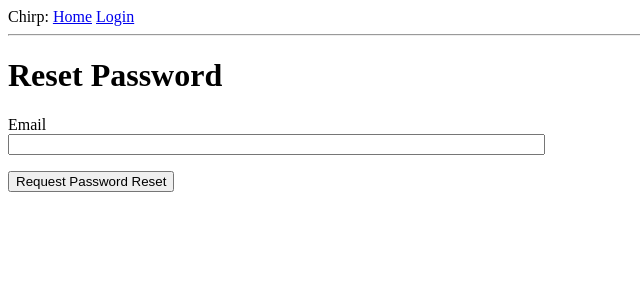
After one commit to KZsZs/python-chirp, a Flask app: page /reset_password_request in a window 1280 px wide. The commit adds this page. Shown: the top 300 px of the page, without its empty margins (0-640 px from the left). Run offline with Flask 2, Linux system fonts and the light colour scheme.

Commit message:
Closes #6 Allow users to recover passwords with email
Extended project with capability to securely handle password reset requests through email with jwt token authentication.

```diff
--- a/app/__init__.py
+++ b/app/__init__.py
@@ -3,6 +3,7 @@ from config import Config
 from flask_sqlalchemy import SQLAlchemy
 from flask_migrate import Migrate
 from flask_login import LoginManager
+from flask_mail import Mail
 import logging
 from logging.handlers import SMTPHandler, RotatingFileHandler
 import os
@@ -14,6 +15,7 @@ login.login_view = 'login'
 app.config.from_object(Config)
 db = SQLAlchemy(app)
 migrate = Migrate(app, db)
+mail = Mail(app)
 
 from app import routes, models, errors
 
--- a/app/forms.py
+++ b/app/forms.py
@@ -56,3 +56,15 @@ class PostForm(FlaskForm):
     post = TextAreaField('Say something', validators=[
         DataRequired(), Length(min=1, max=140)])
     submit = SubmitField('Submit')
+
+
+class ResetPasswordRequestForm(FlaskForm):
+    email = StringField('Email', validators=[DataRequired(), Email()])
+    submit = SubmitField('Request Password Reset')
+
+
+class ResetPasswordForm(FlaskForm):
+    password = PasswordField('Password', validators=[DataRequired()])
+    password2 = PasswordField(
+        'Repeat Password', validators=[DataRequired(), EqualTo('password')])
+    submit = SubmitField('Request Password Reset')
--- a/app/routes.py
+++ b/app/routes.py
@@ -1,12 +1,14 @@
 from flask import render_template
 from app import app
-from app.forms import LoginForm, RegistrationForm, EditProfileForm, PostForm, EmptyForm
+from app.forms import LoginForm, RegistrationForm, EditProfileForm, PostForm, EmptyForm, ResetPasswordRequestForm
+from app.forms import ResetPasswordForm
 from flask import render_template, flash, redirect, url_for, request
 from flask_login import current_user, login_user, logout_user, login_required
 from app.models import User, Post
 from werkzeug.urls import url_parse
 from app import db
 from datetime import datetime
+from app.email import send_password_reset_email
 
 
 @app.before_request
@@ -149,3 +151,34 @@ def unfollow(username):
 def explore():
     posts = Post.query.order_by(Post.timestamp.desc()).all()
     return render_template('index.html', title='Explore', posts=posts)
+
+
+@app.route('/reset_password_request', methods=['GET', 'POST'])
+def reset_password_request():
+    if current_user.is_authenticated:
+        return redirect(url_for('index'))
+    form = ResetPasswordRequestForm()
+    if form.validate_on_submit():
+        user = User.query.filter_by(email=form.email.data).first()
+        if user:
+            send_password_reset_email(user)
+        flash('Check your email for the instructions to reset your password')
+        return redirect(url_for('login'))
+    return render_template('reset_password_request.html',
+                           title='Reset Password', form=form)
+
+
+@app.route('/reset_password/<token>', methods=['GET', 'POST'])
+def reset_password(token):
+    if current_user.is_authenticated:
+        return redirect(url_for('index'))
+    user = User.verify_reset_password_token(token)
+    if not user:
+        return redirect(url_for('index'))
+    form = ResetPasswordForm()
+    if form.validate_on_submit():
+        user.set_password(form.password.data)
+        db.session.commit()
+        flash('Your password has been reset.')
+        return redirect(url_for('login'))
+    return render_template('reset_password.html', form=form)
--- a/app/templates/login.html
+++ b/app/templates/login.html
@@ -21,5 +21,9 @@
         <p>{{ form.remember_me() }} {{ form.remember_me.label }}</p>
         <p>{{ form.submit() }}</p>
         <p>New User? <a href="{{ url_for('register') }}">Click to Register!</a></p>
+        <p>
+            Forgot Your Password?
+            <a href="{{ url_for('reset_password_request') }}">Click to Reset It</a>
+        </p>
     </form>
 {% endblock %}
--- /dev/null
+++ b/app/templates/reset_password_request.html
@@ -0,0 +1,16 @@
+{% extends "base.html" %}
+
+{% block content %}
+    <h1>Reset Password</h1>
+    <form action="" method="post">
+        {{ form.hidden_tag() }}
+        <p>
+            {{ form.email.label }}<br>
+            {{ form.email(size=64) }}<br>
+            {% for error in form.email.errors %}
+            <span style="color: red;">[{{ error }}]</span>
+            {% endfor %}
+        </p>
+        <p>{{ form.submit() }}</p>
+    </form>
+{% endblock %}
--- a/requirements.txt
+++ b/requirements.txt
@@ -1,9 +1,11 @@
 alembic==1.5.7
+blinker==1.4
 click==7.1.2
 dnspython==2.1.0
 email-validator==1.1.2
 Flask==1.1.2
 Flask-Login==0.5.0
+Flask-Mail==0.9.1
 Flask-Migrate==2.7.0
 Flask-SQLAlchemy==2.4.4
 Flask-WTF==0.14.3
@@ -12,6 +14,7 @@ itsdangerous==1.1.0
 Jinja2==2.11.3
 Mako==1.1.4
 MarkupSafe==1.1.1
+PyJWT==2.0.1
 python-dateutil==2.8.1
 python-editor==1.0.4
 six==1.15.0
```
Also changed, not shown: app/email.py (added, +21 -0 lines), app/models.py (+17 -1 lines), app/templates/email/reset_password.html (added, +12 -0 lines), app/templates/email/reset_password.txt (added, +11 -0 lines), app/templates/reset_password.html (added, +23 -0 lines).
